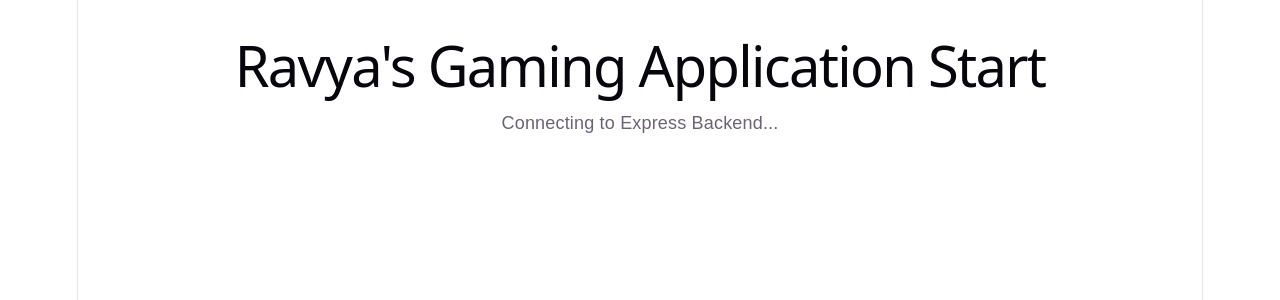
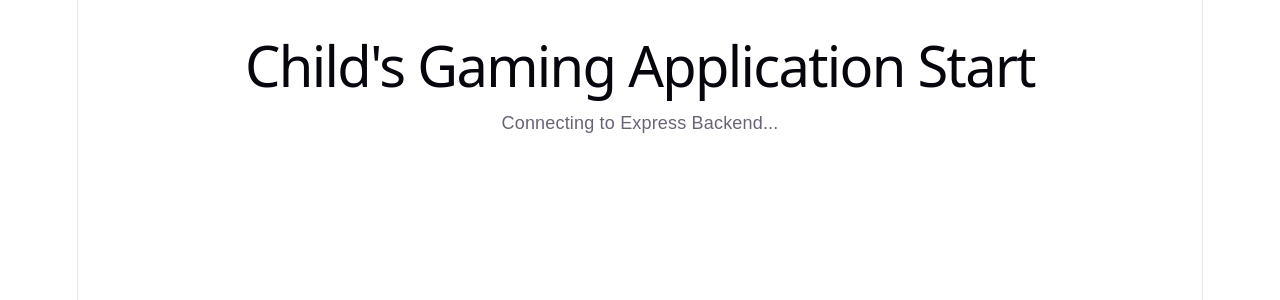
Before and after one commit to mohitdev61/react-app, a React (Vite) app: page / in a window 1280 px wide. Shown: the top 300 px of the page. Built offline with nearby package versions, Linux system fonts and the light colour scheme; no server answers.

Commit message:
testing CI/CD automation after nginx setup

```diff
--- a/src/App.jsx
+++ b/src/App.jsx
@@ -16,7 +16,7 @@
 
   return (
     <div style={{ padding: '20px', fontFamily: 'sans-serif' }}>
-      <h1>Ravya's Gaming Application Start</h1>
+      <h1>Child's Gaming Application Start</h1>
       {backendData ? (
         <div style={{ background: '#e0ffe0', padding: '15px', borderRadius: '8px' }}>
           <h3>Backend Status: {backendData.status} ✅</h3>
```
